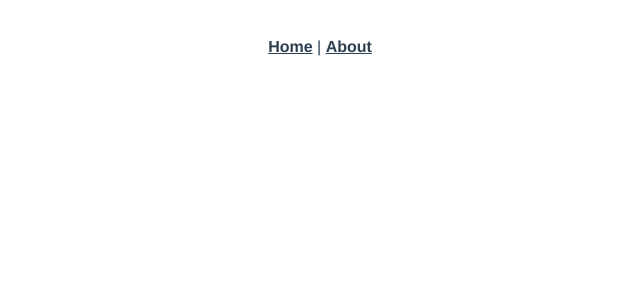
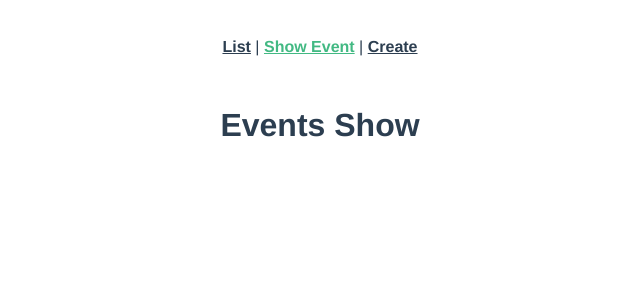
Before and after one commit to HenriquezDiego/event-list, a Vue app: page /event in a window 1280 px wide. Shown: the top 300 px of the page, without its empty margins (320-960 px from the left). Built offline with nearby package versions, Linux system fonts and the light colour scheme.

Commit message:
added events views.

```diff
--- a/src/App.vue
+++ b/src/App.vue
@@ -1,8 +1,9 @@
 <template>
   <div id="app">
     <nav>
-      <router-link :to="{ name: 'home' }">Home</router-link> |
-      <router-link :to="{ name: 'about' }">About</router-link>
+      <router-link :to="{ name: 'event-list' }">List</router-link> |
+      <router-link :to="{ name: 'event-show' }">Show Event</router-link> |
+      <router-link :to="{ name: 'event-create' }">Create</router-link>
     </nav>
     <router-view />
   </div>
--- a/src/router/index.js
+++ b/src/router/index.js
@@ -6,13 +6,18 @@
 const routes = [
   {
     path: "/",
-    name: "home",
-    component: () => import("../views/HomeView.vue"),
+    name: "event-list",
+    component: () => import("../views/EventList.vue"),
   },
   {
-    path: "/about-us",
-    name: "about",
-    component: () => import("../views/AboutView.vue"),
+    path: "/event",
+    name: "event-show",
+    component: () => import("../views/EventShow.vue"),
+  },
+  {
+    path: "/event/create",
+    name: "event-create",
+    component: () => import("../views/EventCreate.vue"),
   },
 ];
 
--- a/src/views/AboutView.vue
+++ /dev/null
@@ -1,5 +0,0 @@
-<template>
-  <div class="about">
-    <h1>This is an about page</h1>
-  </div>
-</template>
--- /dev/null
+++ b/src/views/EventCreate.vue
@@ -0,0 +1,3 @@
+<template>
+  <h1>Events Create</h1>
+</template>
--- /dev/null
+++ b/src/views/EventList.vue
@@ -0,0 +1,3 @@
+<template>
+  <h1>Events Listing</h1>
+</template>
--- /dev/null
+++ b/src/views/EventShow.vue
@@ -0,0 +1,3 @@
+<template>
+  <h1>Events Show</h1>
+</template>
--- a/src/views/HomeView.vue
+++ /dev/null
@@ -1,18 +0,0 @@
-<template>
-  <div class="home">
-    <img alt="Vue logo" src="../assets/logo.png" />
-    <HelloWorld msg="Welcome to Your Vue.js App" />
-  </div>
-</template>
-
-<script>
-// @ is an alias to /src
-import HelloWorld from "@/components/HelloWorld.vue";
-
-export default {
-  name: "HomeView",
-  components: {
-    HelloWorld,
-  },
-};
-</script>
```
